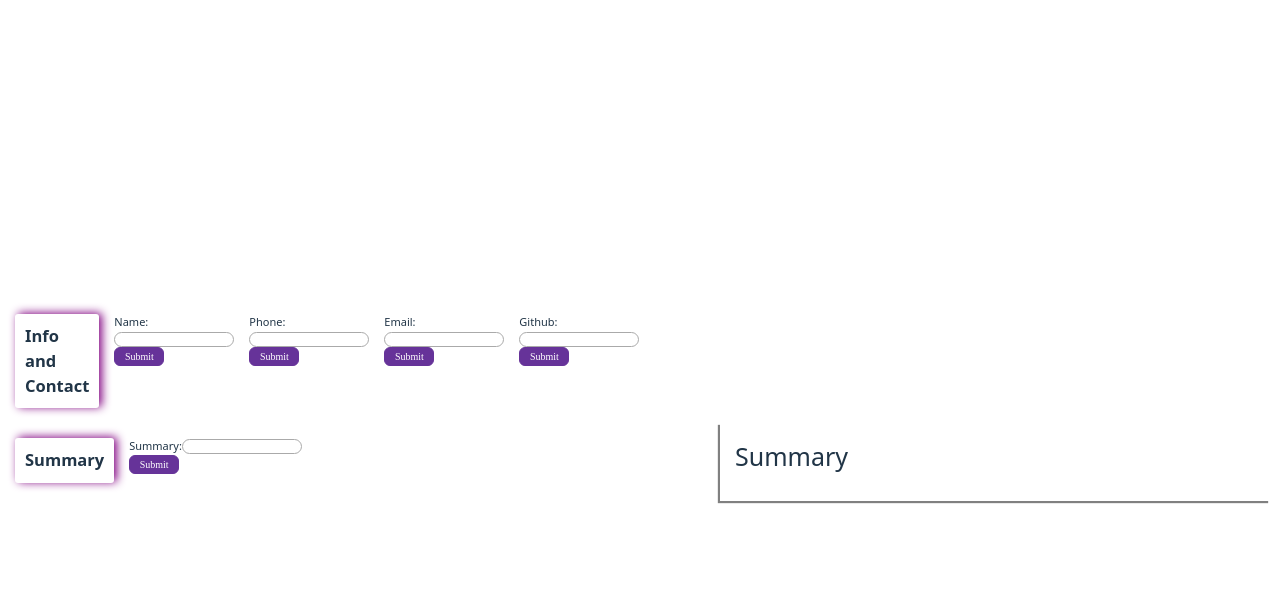
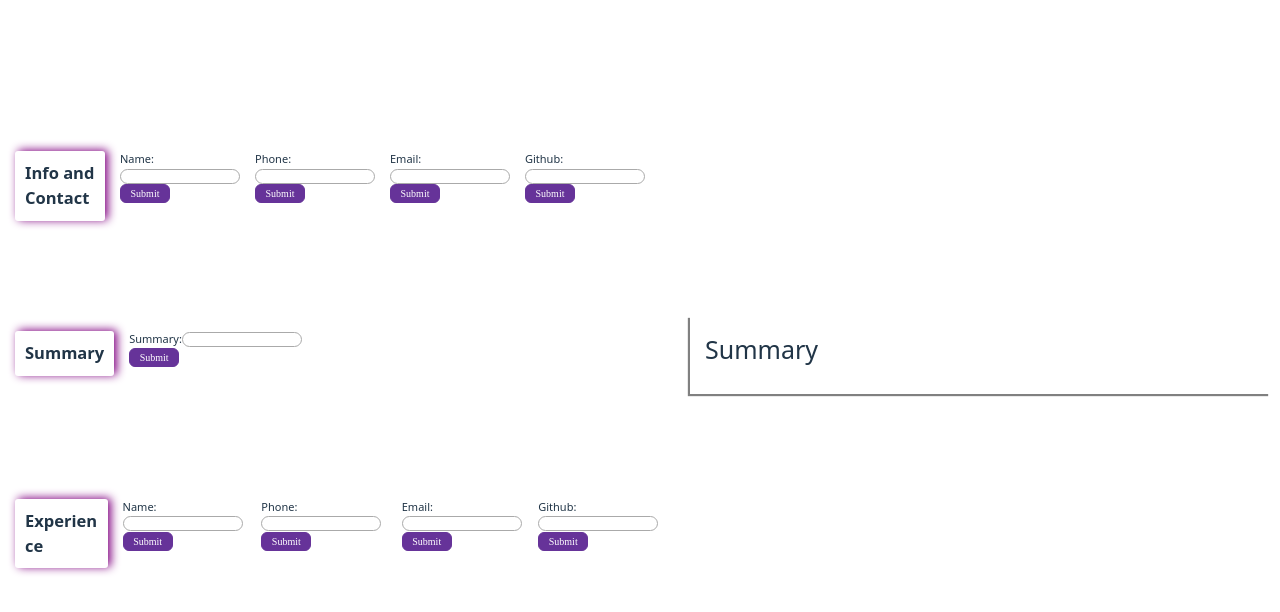
Before and after one commit to benxta4424/cv_builder, a React (Vite) app in the folder build_your_cv/: page / in a window 1280 px wide. Shown: the top 612 px of the page. Built offline with nearby package versions, Linux system fonts and the light colour scheme.

Commit message:
rewriting some of the components for dynamic use + starting to work on the Experience section using the Contact Section

```diff
--- a/build_your_cv/src/App.css
+++ b/build_your_cv/src/App.css
@@ -51,6 +51,10 @@ h1, h2, h3, h4, h5, h6 {
   align-items: flex-start;
   gap: 20px;
 }
+#root {
+  display: flex;
+  flex: 1;
+}
 
 .summarySection {
   flex: 1;
@@ -79,6 +83,7 @@ h1, h2, h3, h4, h5, h6 {
   max-width: 800px;
 
   color: whitesmoke;
+  margin-bottom: 50px;
 }
 
 input {
@@ -114,7 +119,8 @@ button:hover {
   box-shadow: 3px -1px 10px purple;
   padding: 10px;
   border-radius: 3px;
-  max-width: 100px;
+  max-width: 120px;
+  min-width: 90px;
 }
 .nameAndPhone {
   min-width: 200px;
@@ -131,7 +137,18 @@ button:hover {
   font-weight: 900;
 }
 .phone {
+  display: flex;
+  text-align: center;
+  word-break: break-all;
+  padding: 10px;
+  flex-wrap: wrap;
   font-size: 14px;
+  min-width: 140px;
+  max-width: 400px;
+
+  min-height: 40px;
+  height: 100px;
+  max-height: 200px;
   font-family: 'Trebuchet MS', 'Lucida Sans Unicode', 'Lucida Grande', 'Lucida Sans', Arial, sans-serif;
 }
 .summaryTitle {
@@ -147,6 +164,7 @@ button:hover {
   padding: 10px;
   flex-direction: column;
   gap: 10px;
-  min-width: 550px;
+  min-width: 580px;
   max-width: 600px;
+  margin-bottom: 90px;
 }
--- a/build_your_cv/src/App.jsx
+++ b/build_your_cv/src/App.jsx
@@ -5,14 +5,16 @@ import './App.css'
 import { Inputs } from './components/Inputs'
 import Contact from './components/Contact'
 import Summary from './components/Summary'
+import Experience from './components/Experience'
 
 function App() {
 
   return (
     <>
       <div className="appContainer">
-        <Contact />
-        <Summary />
+        <Contact title = "Info and Contact" />
+        <Summary title = "Summary" />
+        <Experience/>
       </div>
     </>
   )
--- a/build_your_cv/src/components/Contact.jsx
+++ b/build_your_cv/src/components/Contact.jsx
@@ -1,13 +1,8 @@
 import { useState } from "react"
 import { Inputs } from "./Inputs"
 
-export default function Contact() {
-  const [capture, setCapture] = useState({
-    Name: "",
-    Phone: "",
-    Email: "",
-    Github: ""
-  })
+export default function Contact(props) {
+  const [capture, setCapture] = useState({})
 
   const allInputs = ["Name", "Phone", "Email", "Github"]
 
@@ -22,7 +17,7 @@ export default function Contact() {
     <>
     <div className="contactContainer">
       <div className="summarySection">
-        <h2 className="infoAndContact">Info and Contact</h2>
+        <h2 className="infoAndContact">{props.title}</h2>
 
         {allInputs.map((customInput) => (
           <Inputs
--- a/build_your_cv/src/components/Experience.jsx
+++ b/build_your_cv/src/components/Experience.jsx
@@ -0,0 +1,11 @@
+import Summary from "./Summary"
+import { Inputs } from "./Inputs"
+import Contact from "./Contact"
+
+export default function Experience() {
+    return (<>
+        <div className="experienceSection">
+            < Contact title="Experience" />
+        </div>
+    </>)
+}
--- a/build_your_cv/src/components/Summary.jsx
+++ b/build_your_cv/src/components/Summary.jsx
@@ -2,7 +2,7 @@ import { useState } from "react";
 import { Inputs } from "./Inputs";
 import Contact from "./Contact";
 
-export default function Summary() {
+export default function Summary(props) {
     const [capture, setCapture] = useState("")
 
     const handleSummary = (field, value) => {
@@ -17,12 +17,12 @@ export default function Summary() {
     return (
         <div className="contactContainer">
             <div className="summarySection">
-                <h2 className="infoAndContact">Summary</h2>
+                <h2 className="infoAndContact">{props.title}</h2>
                 <Inputs section_name={"Summary"} onSend={handleSummary} />
             </div>
 
             <div className="summaryContainer">
-                <div className="summaryTitle">Summary</div>
+                <div className="summaryTitle">{props.title}</div>
                 <div className="summaryContent">{capture.Summary}</div>
             </div>
 
```
